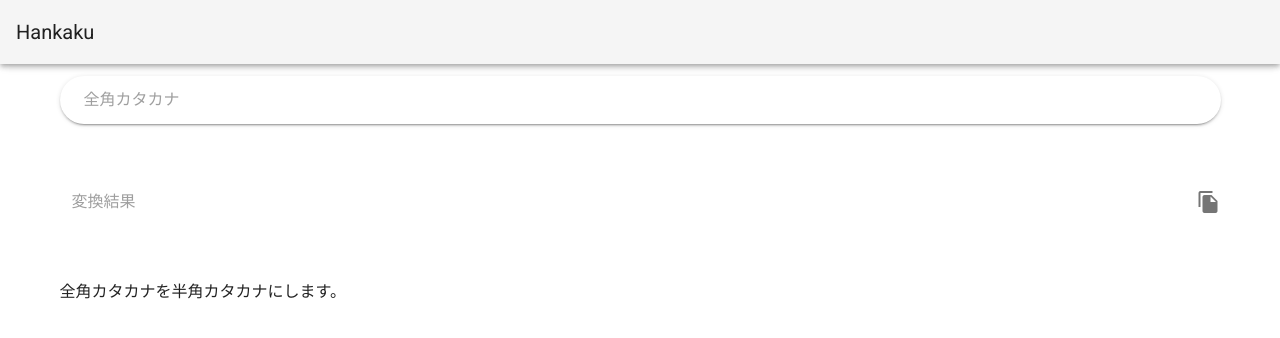
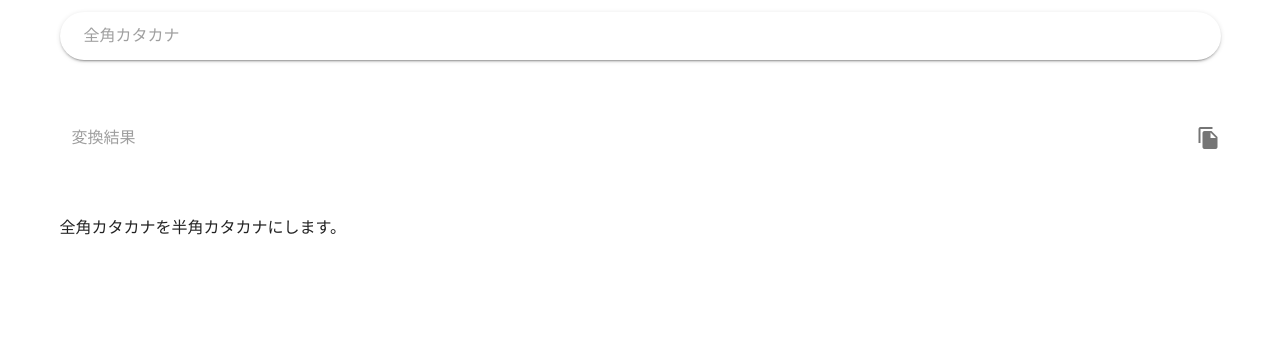
Before and after one commit to tgc624/utils, a Vue app: page /#/hankaku in a window 1280 px wide. Shown: the top 338 px of the page. Built offline with nearby package versions, Linux system fonts and the light colour scheme.

Commit message:
Remove unnecessary header.

```diff
--- a/src/views/Hankaku.vue
+++ b/src/views/Hankaku.vue
@@ -1,8 +1,5 @@
 <template>
   <v-app>
-    <v-app-bar app>
-      <v-toolbar-title>Hankaku</v-toolbar-title>
-    </v-app-bar>
     <v-content>
       <v-container>
         <v-row>
@@ -35,9 +32,7 @@
             </v-sheet>
           </v-col>
         </v-row>
-        <v-snackbar v-model="showSnackbar" :timeout="750" top>
-          Copyed!
-        </v-snackbar>
+        <v-snackbar v-model="showSnackbar" :timeout="750" top>Copyed!</v-snackbar>
       </v-container>
     </v-content>
   </v-app>
```
